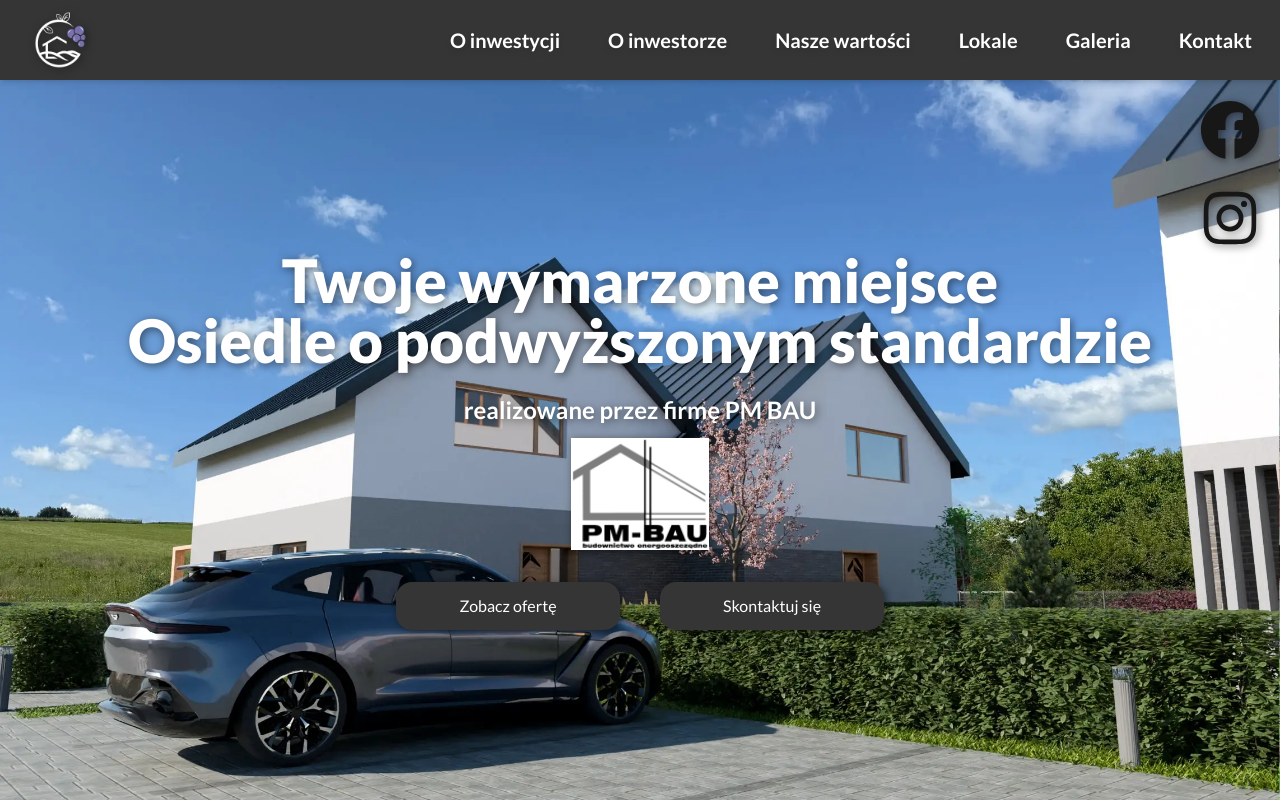
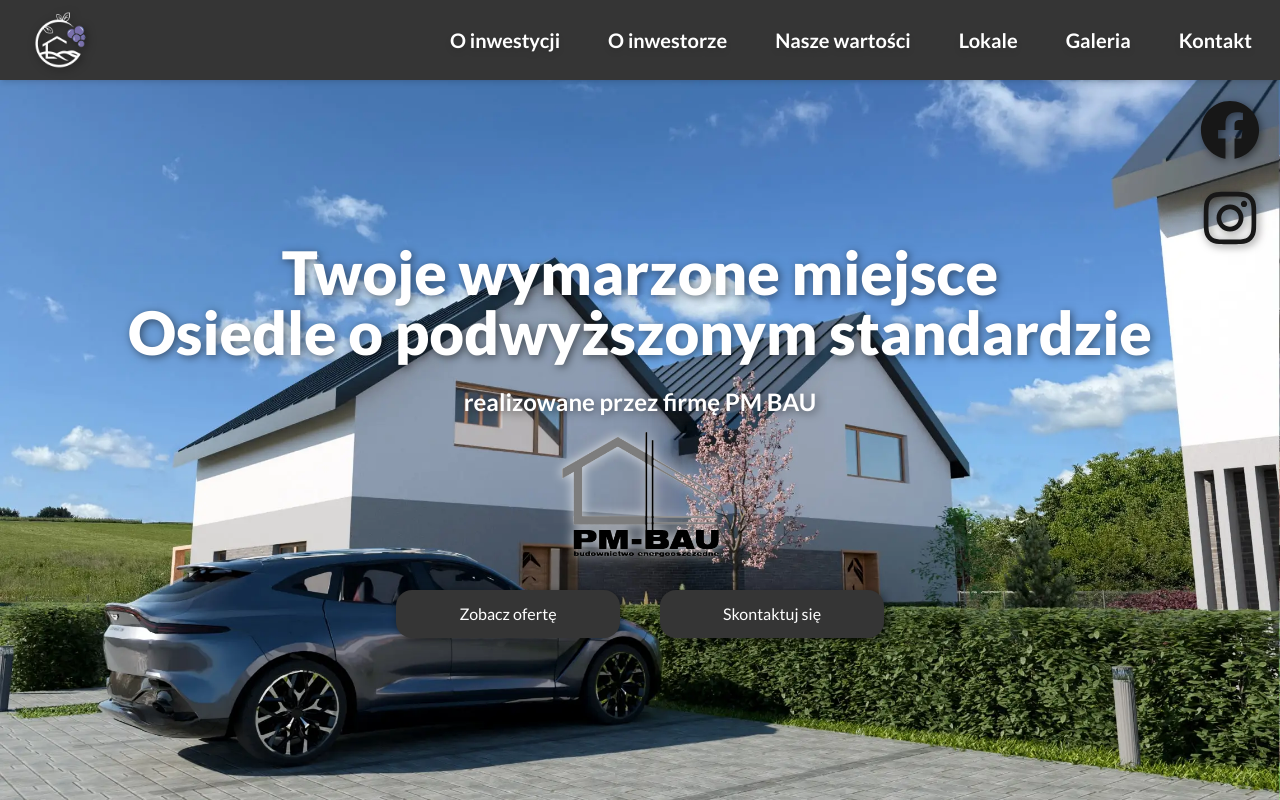
Before and after one commit to ruffaaw/domy-w-stokach, a Next.js app: page / in a window 1280 px wide. Shown: the top 800 px of the page. Built offline with nearby package versions, Linux system fonts and the light colour scheme.

Commit message:
feat: updated logo

```diff
--- a/src/components/AboutInvestor.tsx
+++ b/src/components/AboutInvestor.tsx
@@ -149,9 +149,9 @@ export default function AboutInvestor() {
           data-aos-duration="1000"
         >
           <img
-            src="/logo_pmbau.png"
+            src="/pmbau logo_grey_light_alpha.png"
             alt="Logo PM BAU"
-            className="h-28 w-auto drop-shadow-[2px_2px_4px_rgba(0,0,0,0.5)] hover:scale-110 transition-transform"
+            className="h-32 w-auto drop-shadow-[2px_2px_4px_rgba(255,255,255,0.3)]  hover:scale-110 transition-transform"
           />
         </Link>
         <p
--- a/src/components/HomeSection.tsx
+++ b/src/components/HomeSection.tsx
@@ -52,9 +52,9 @@ export default function HomeSection() {
             className="mt-3 hover:opacity-85 transition"
           >
             <img
-              src="/logo_pmbau.png"
+              src="/pmbau logo_grey_light_alpha.png"
               alt="Logo PM BAU"
-              className="h-14 md:h-28 w-auto drop-shadow-[2px_2px_4px_rgba(0,0,0,0.5)] hover:scale-110 transition-transform"
+              className="h-14 md:h-32 w-auto drop-shadow-[0px_0px_6px_rgba(255,255,255,0.8)] hover:scale-110 transition-transform"
             />
           </Link>
         </div>
```
Also changed, not shown: public/pmbau logo_grey_light_alpha.png (added).
